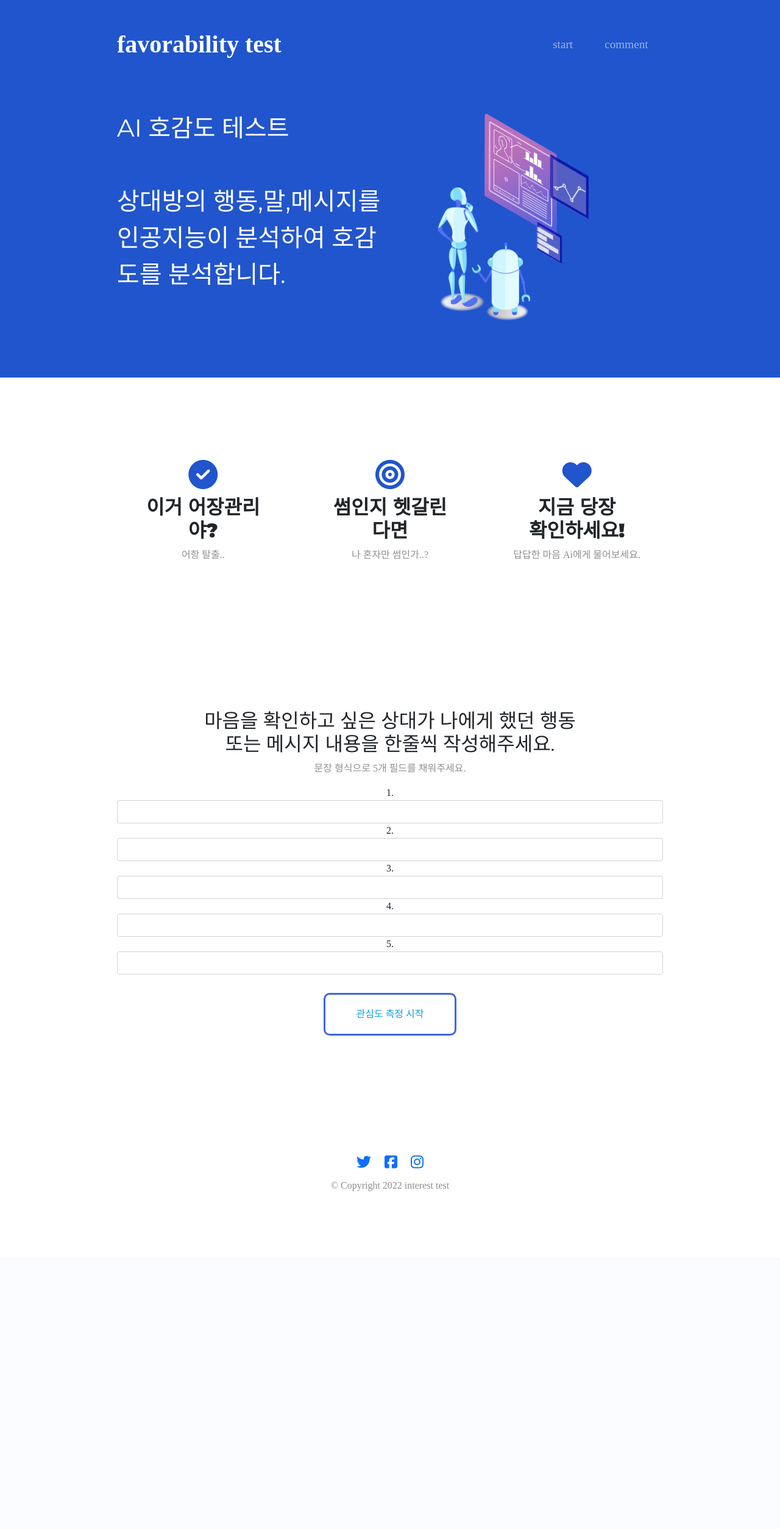
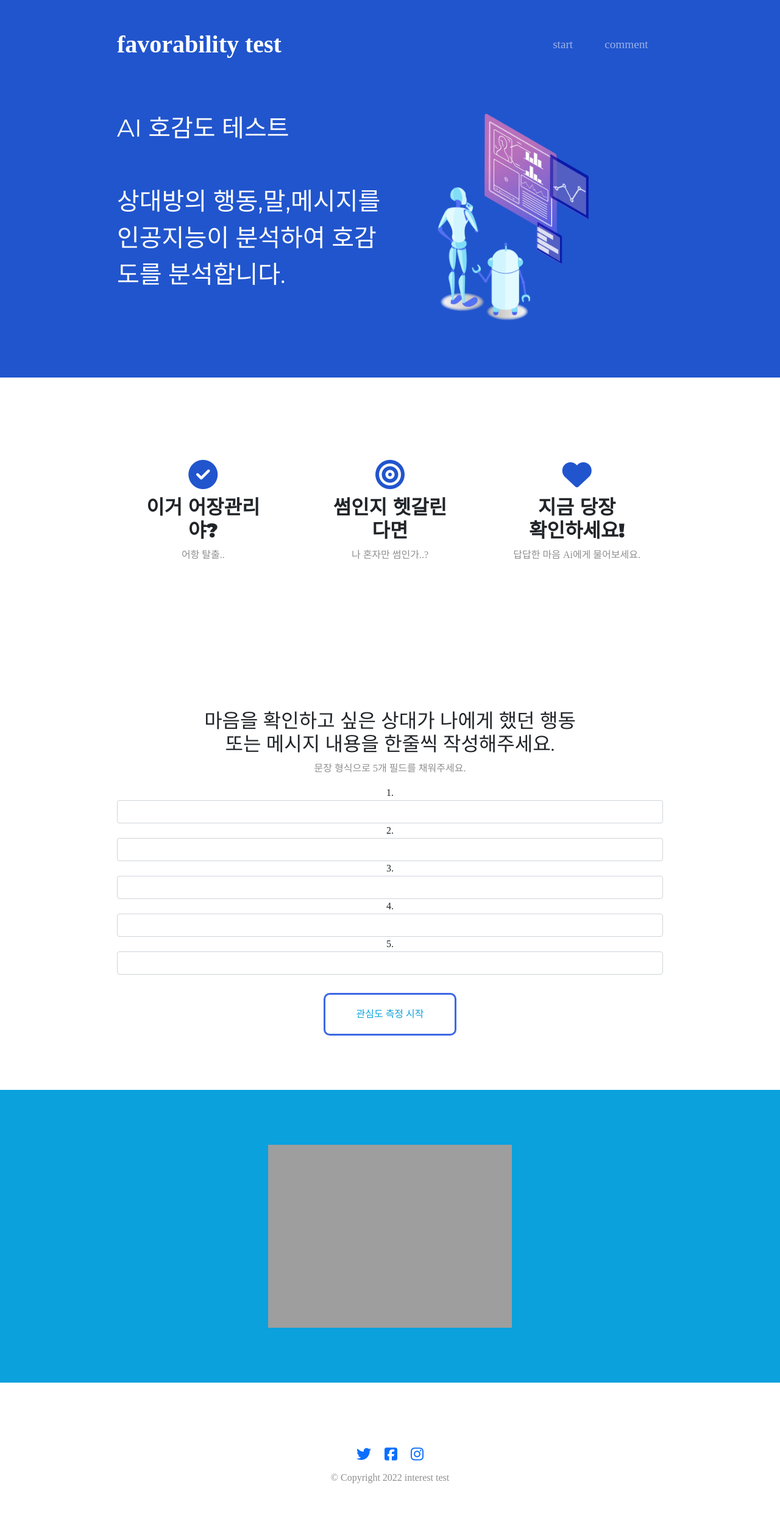
Before and after one commit to hokimr/interest_, a Flask app: page / in a window 1280 px wide. Shown: the top 2507 px of the page at 61% size. Before the commit the page ends 1953 px from the top, so only its background shows below. Run offline with Flask 2, Linux system fonts and the light colour scheme; some libraries are stand-ins or nearby versions; grey boxes are pictures that could not be loaded.

Commit message:
html,css button edit

```diff
--- a/templates/index.html
+++ b/templates/index.html
@@ -161,16 +161,14 @@
 
   <!-- Call to add -->
 
-<!--  <section id="cta">-->
-<!--    <div class="container-fluid">-->
+  <section id="cta">
+    <div class="container-fluid">
 
-<!--    <h3 class="cta-title">Find the True Love of Your Dog's<br> Life Today.</h3>-->
-<!--    <button type="button" class="btn btn-dark btn-lg download_btn"> Download</button>-->
-<!--    <button type="button" class="btn btn-light btn-lg download_btn"><i class="fa-brands fa-google-play"></i> Download</button>-->
+    <a href="https://link.coupang.com/a/vifdf" target="_blank" referrerpolicy="unsafe-url"><img src="https://ads-partners.coupang.com/banners/599390?subId=&traceId=V0-301-bae0f72e5e59e45f-I599390&w=728&h=90" alt=""></a>
 
-<!--  </div>-->
+  </div>
 
-<!--  </section>-->
+  </section>
 
      <!-- 댓글 창 -->
       <div id="disqus_thread"></div>
```
